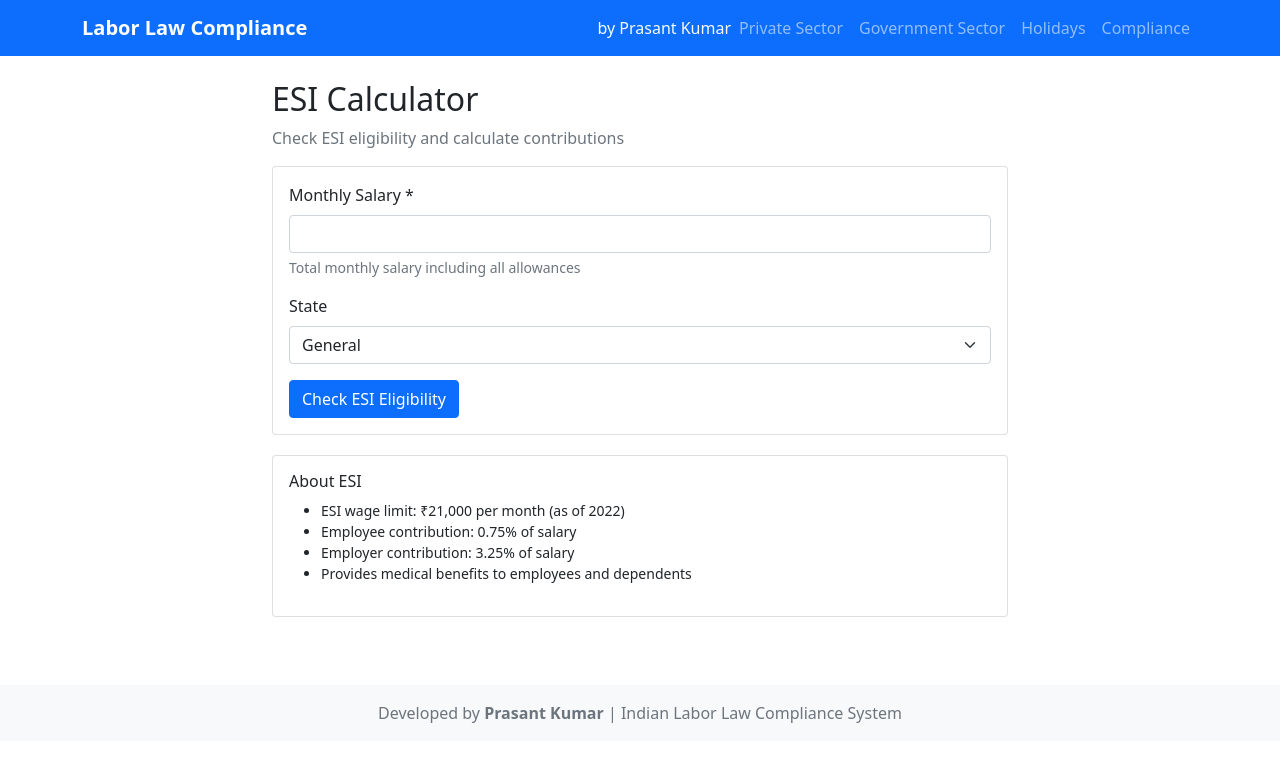
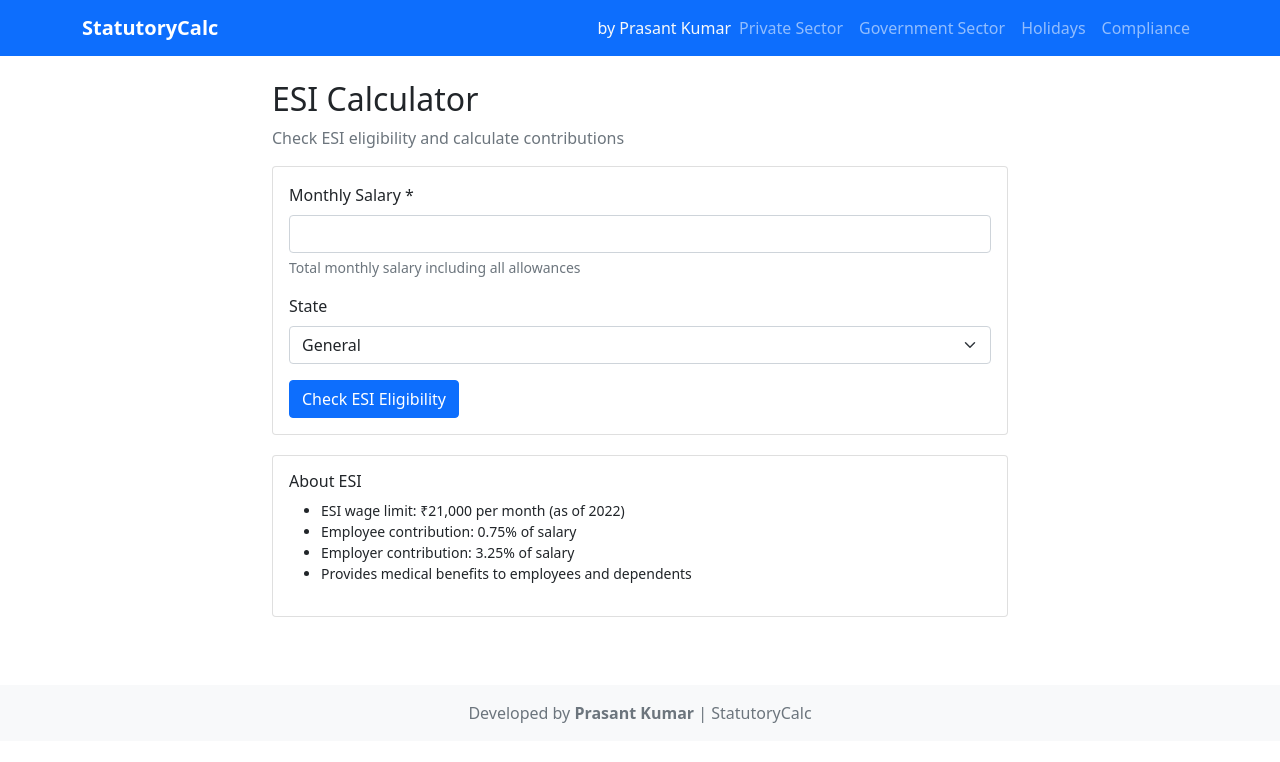
Before and after one commit to prasantk123/Indian-Labor-Law-Compliance-System, a Flask app: page /esi in a window 1280 px wide. Shown: the top 762 px of the page. Run offline with Flask 3, Linux system fonts and the light colour scheme.

Commit message:
name change

```diff
--- a/templates/base.html
+++ b/templates/base.html
@@ -3,7 +3,7 @@
 <head>
     <meta charset="UTF-8">
     <meta name="viewport" content="width=device-width, initial-scale=1.0">
-    <title>{% block title %}Indian Labor Law Compliance{% endblock %}</title>
+    <title>{% block title %}StatutoryCalc{% endblock %}</title>
     <link href="https://cdn.jsdelivr.net/npm/bootstrap@5.1.3/dist/css/bootstrap.min.css" rel="stylesheet">
     <style>
         .navbar-brand { font-weight: bold; }
@@ -16,7 +16,7 @@
 <body>
     <nav class="navbar navbar-expand-lg navbar-dark bg-primary">
         <div class="container">
-            <a class="navbar-brand" href="/">Labor Law Compliance</a>
+            <a class="navbar-brand" href="/">StatutoryCalc</a>
             <span class="navbar-text text-light ms-auto">by Prasant Kumar</span>
             <div class="navbar-nav">
                 <a class="nav-link" href="/private">Private Sector</a>
@@ -33,7 +33,7 @@
 
     <footer class="bg-light text-center py-3 mt-5">
         <div class="container">
-            <p class="mb-0 text-muted">Developed by <strong>Prasant Kumar</strong> | Indian Labor Law Compliance System</p>
+            <p class="mb-0 text-muted">Developed by <strong>Prasant Kumar</strong> | StatutoryCalc</p>
         </div>
     </footer>
 
```
